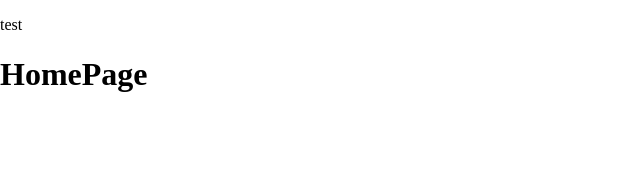
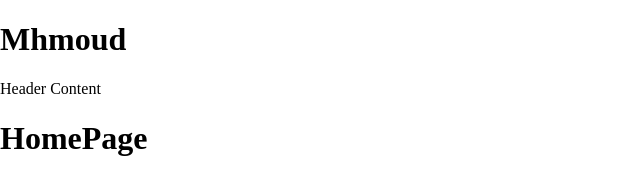
Before and after one commit to mhmoudkalaf/ULTIMATE-FRONTEND, a website: page project/html/index.pug in a window 1280 px wide. Shown: the whole page, without its empty margins (0-640 px from the left). Drawn offline with nearby package versions, Linux system fonts and the light colour scheme; files that its build step writes are made by us from their sources.

Commit message:
Lesson 10

```diff
--- a/gulpfile.js
+++ b/gulpfile.js
@@ -29,7 +29,7 @@ function css(cb) {
 
 function js(cb) {
   src("./project/js/*.js")
-    .pipe(concat())
+    .pipe(concat('main.js'))
     .pipe(minify())
     .pipe(dest("./public/js"))
     .pipe(livereload());
--- a/project/css/sass/layout/_global.scss
+++ b/project/css/sass/layout/_global.scss
@@ -1,8 +1,7 @@
 * {
   box-sizing: border-box;
-}
-body {
-
+  padding: 0;
+  margin: 0;
 }
 .page {
   min-height: 100vh;
--- a/project/html/index.pug
+++ b/project/html/index.pug
@@ -11,4 +11,8 @@ html(lang="en")
     .page.home-page
       include pug/layout/sidebar
       .content-area
-        h1 #{pageTitle}
+        include pug/layout/header
+        .content
+          h1 #{pageTitle}
+
+    include pug/inc/scripts
--- /dev/null
+++ b/project/html/pug/inc/scripts.pug
@@ -0,0 +1 @@
+script(src="js/main-min.js")
--- /dev/null
+++ b/project/html/pug/layout/header.pug
@@ -0,0 +1,2 @@
+.header
+  | Header Content
--- a/project/html/pug/layout/sidebar.pug
+++ b/project/html/pug/layout/sidebar.pug
@@ -1,2 +1,2 @@
 .sidebar
-  p test
+  h1.admin-profile-name Mhmoud
```
Also changed, not shown: project/js/main.js (added), public/css/main.css, public/index.html, public/js/main-min.js (added), public/js/main.js (added), 1 other file.
